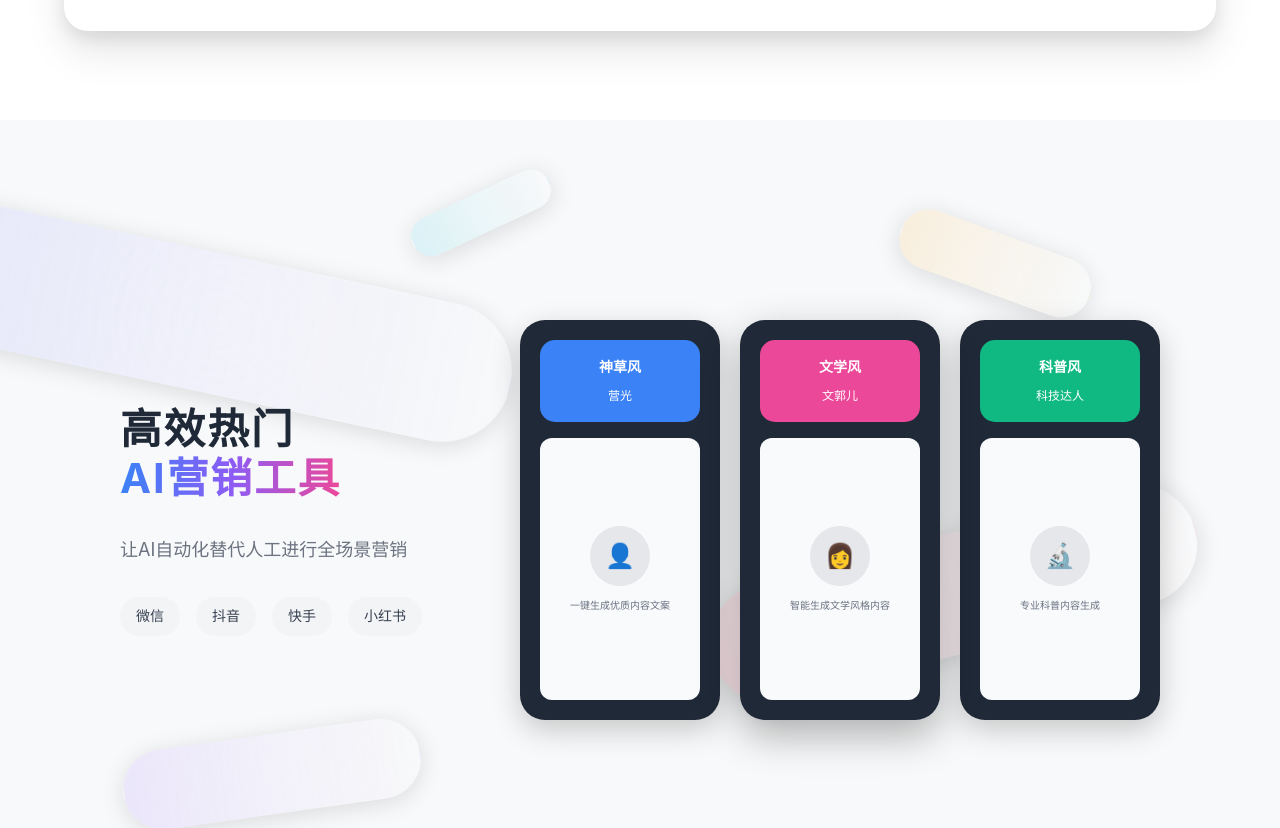
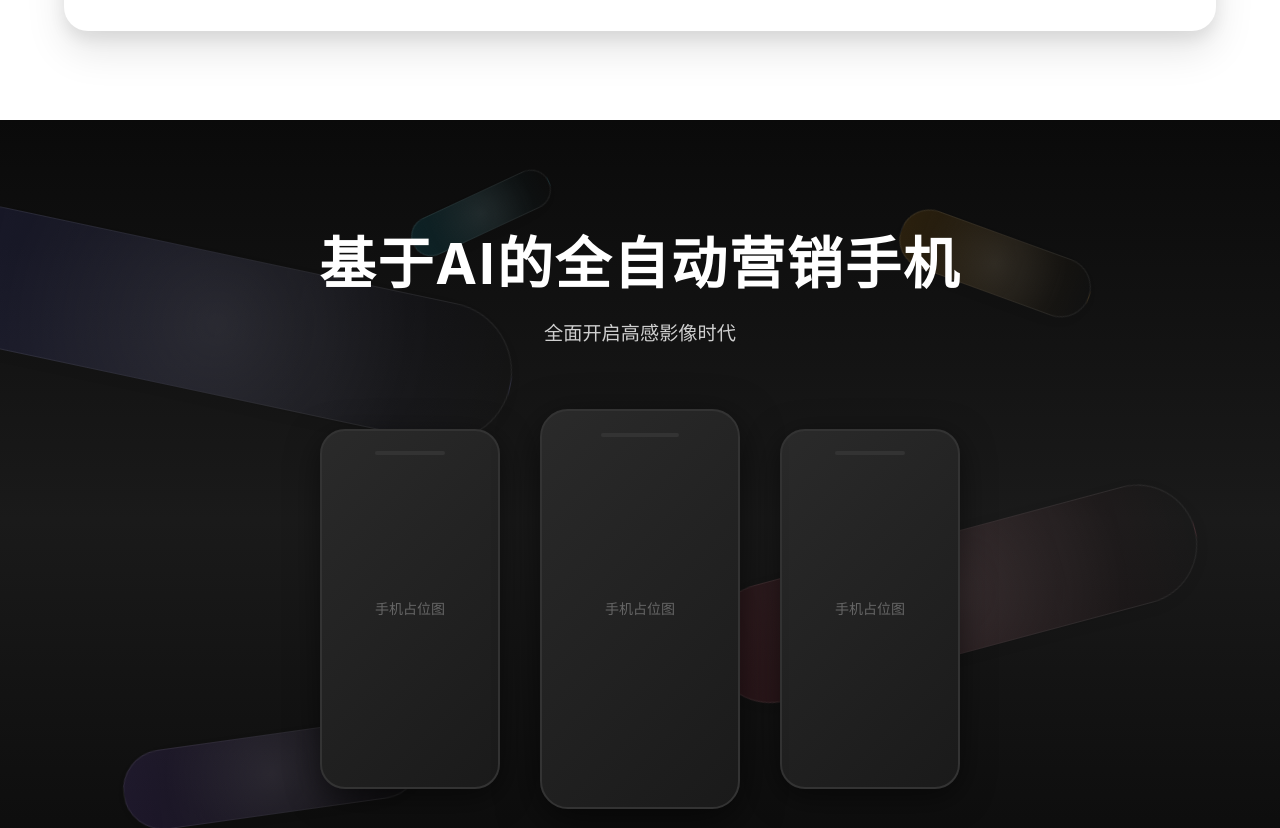
Before and after one commit to shenxiaodong198313/tanke, a React (Create React App) app: page / in a window 1280 px wide. Shown: the part 680-1508 px from the top of the page. Built offline with nearby package versions, Linux system fonts and the light colour scheme; no server answers.

Commit message:
Update ShapeHero.tsx

```diff
--- a/src/components/ShapeHero.tsx
+++ b/src/components/ShapeHero.tsx
@@ -92,11 +92,13 @@ export default function HeroGeometric() {
         position: 'relative',
         minHeight: '100vh',
         width: '100%',
-        background: '#f8f9fa', // 浅灰色背景
+        background: 'linear-gradient(180deg, #0a0a0a 0%, #1a1a1a 50%, #0a0a0a 100%)', // 深色背景
         overflow: 'hidden',
         display: 'flex',
+        flexDirection: 'column',
         alignItems: 'center',
         justifyContent: 'center',
+        padding: '80px 40px',
       }}
     >
       {/* 漂浮几何体 */}
@@ -111,99 +113,147 @@ export default function HeroGeometric() {
           zIndex: 10,
           width: '100%',
           maxWidth: 1200,
-          margin: '0 auto',
-          display: 'flex',
-          alignItems: 'center',
-          justifyContent: 'space-between',
-          padding: '0 80px',
+          textAlign: 'center',
         }}
       >
-        {/* 左侧内容区域 */}
-        <div style={{flex: 1, maxWidth: '500px'}}>
+        {/* 标题区域 */}
         <h1 style={{
-            fontSize: '2.6rem',
+          fontSize: '3.5rem',
           fontWeight: 700,
-            marginBottom: '32px',
+          marginBottom: '20px',
           marginTop: '0',
-            textAlign: 'left',
+          color: 'white',
           letterSpacing: '2px',
           lineHeight: '1.2'
         }}>
-            <div style={{color: '#1f2937'}}>高效热门</div>
+          基于AI的全自动营销手机
+        </h1>
+
+        <p style={{
+          fontSize: '1.2rem',
+          color: 'rgba(255,255,255,0.8)',
+          marginBottom: '60px',
+          lineHeight: '1.6'
+        }}>
+          全面开启高感影像时代
+        </p>
+
+        {/* 手机展示区域 */}
         <div style={{
-              background: 'linear-gradient(90deg, #3b82f6 0%, #8b5cf6 50%, #ec4899 100%)',
-              WebkitBackgroundClip: 'text',
-              WebkitTextFillColor: 'transparent',
-              backgroundClip: 'text',
-              display: 'inline-block'
-            }}>AI营销工具</div>
-          </h1>
-          <p style={{fontSize: '18px', color: '#6b7280', lineHeight: '1.6', marginBottom: '32px'}}>
-            让AI自动化替代人工进行全场景营销
-          </p>
-          <div style={{display: 'flex', gap: '16px', flexWrap: 'wrap'}}>
-            <div style={{padding: '8px 16px', backgroundColor: '#f3f4f6', borderRadius: '20px', fontSize: '14px', color: '#374151'}}>微信</div>
-            <div style={{padding: '8px 16px', backgroundColor: '#f3f4f6', borderRadius: '20px', fontSize: '14px', color: '#374151'}}>抖音</div>
-            <div style={{padding: '8px 16px', backgroundColor: '#f3f4f6', borderRadius: '20px', fontSize: '14px', color: '#374151'}}>快手</div>
-            <div style={{padding: '8px 16px', backgroundColor: '#f3f4f6', borderRadius: '20px', fontSize: '14px', color: '#374151'}}>小红书</div>
+          display: 'flex',
+          justifyContent: 'center',
+          alignItems: 'center',
+          gap: '40px',
+          marginTop: '40px'
+        }}>
+          {/* 第一个手机 */}
+          <motion.div
+            initial={{ opacity: 0, y: 50 }}
+            animate={{ opacity: 1, y: 0 }}
+            transition={{ duration: 0.8, delay: 0.2 }}
+            style={{
+              width: '180px',
+              height: '360px',
+              backgroundColor: '#1f1f1f',
+              borderRadius: '25px',
+              border: '2px solid #333',
+              display: 'flex',
+              alignItems: 'center',
+              justifyContent: 'center',
+              boxShadow: '0 8px 32px rgba(0,0,0,0.5)',
+              position: 'relative',
+              background: 'linear-gradient(135deg, #2a2a2a 0%, #1a1a1a 100%)'
+            }}
+          >
+            <div style={{
+              position: 'absolute',
+              top: '20px',
+              width: '40%',
+              height: '4px',
+              backgroundColor: '#333',
+              borderRadius: '2px'
+            }} />
+            <div style={{
+              color: '#666',
+              fontSize: '14px',
+              textAlign: 'center'
+            }}>
+              手机占位图
             </div>
+          </motion.div>
+
+          {/* 第二个手机（中间，稍大） */}
+          <motion.div
+            initial={{ opacity: 0, y: 50 }}
+            animate={{ opacity: 1, y: 0 }}
+            transition={{ duration: 0.8, delay: 0.4 }}
+            style={{
+              width: '200px',
+              height: '400px',
+              backgroundColor: '#1f1f1f',
+              borderRadius: '28px',
+              border: '2px solid #333',
+              display: 'flex',
+              alignItems: 'center',
+              justifyContent: 'center',
+              boxShadow: '0 12px 40px rgba(0,0,0,0.6)',
+              position: 'relative',
+              background: 'linear-gradient(135deg, #2a2a2a 0%, #1a1a1a 100%)',
+              zIndex: 2
+            }}
+          >
+            <div style={{
+              position: 'absolute',
+              top: '22px',
+              width: '40%',
+              height: '4px',
+              backgroundColor: '#333',
+              borderRadius: '2px'
+            }} />
+            <div style={{
+              color: '#666',
+              fontSize: '14px',
+              textAlign: 'center'
+            }}>
+              手机占位图
             </div>
+          </motion.div>
 
-        {/* 右侧手机展示区域 */}
-        <div style={{flex: 1, display: 'flex', justifyContent: 'center', alignItems: 'center', gap: '20px', position: 'relative'}}>
-          {/* 第一个手机 - 神草风 */}
-          <div style={{position: 'relative'}}>
-            <div style={{width: '200px', height: '400px', backgroundColor: '#1f2937', borderRadius: '25px', padding: '20px', display: 'flex', flexDirection: 'column', boxShadow: '0 10px 30px rgba(0,0,0,0.2)'}}>
-              <div style={{backgroundColor: '#3b82f6', borderRadius: '15px', padding: '16px', marginBottom: '16px', textAlign: 'center'}}>
-                <h4 style={{color: 'white', fontSize: '14px', fontWeight: 600, margin: '0 0 8px 0'}}>神草风</h4>
-                <p style={{color: 'white', fontSize: '12px', margin: 0}}>营光</p>
+          {/* 第三个手机 */}
+          <motion.div
+            initial={{ opacity: 0, y: 50 }}
+            animate={{ opacity: 1, y: 0 }}
+            transition={{ duration: 0.8, delay: 0.6 }}
+            style={{
+              width: '180px',
+              height: '360px',
+              backgroundColor: '#1f1f1f',
+              borderRadius: '25px',
+              border: '2px solid #333',
+              display: 'flex',
+              alignItems: 'center',
+              justifyContent: 'center',
+              boxShadow: '0 8px 32px rgba(0,0,0,0.5)',
+              position: 'relative',
+              background: 'linear-gradient(135deg, #2a2a2a 0%, #1a1a1a 100%)'
+            }}
+          >
+            <div style={{
+              position: 'absolute',
+              top: '20px',
+              width: '40%',
+              height: '4px',
+              backgroundColor: '#333',
+              borderRadius: '2px'
+            }} />
+            <div style={{
+              color: '#666',
+              fontSize: '14px',
+              textAlign: 'center'
+            }}>
+              手机占位图
             </div>
-              <div style={{backgroundColor: '#f8fafc', borderRadius: '12px', padding: '12px', flex: 1, display: 'flex', flexDirection: 'column', justifyContent: 'center'}}>
-                <div style={{textAlign: 'center'}}>
-                  <div style={{width: '60px', height: '60px', backgroundColor: '#e5e7eb', borderRadius: '50%', margin: '0 auto 12px', display: 'flex', alignItems: 'center', justifyContent: 'center'}}>
-                    <span style={{fontSize: '24px'}}>👤</span>
-                  </div>
-                  <p style={{fontSize: '10px', color: '#6b7280', lineHeight: '1.4', margin: 0}}>一键生成优质内容文案</p>
-                </div>
-              </div>
-            </div>
-          </div>
-
-          {/* 第二个手机 - 文学风 */}
-          <div style={{position: 'relative', zIndex: 2}}>
-            <div style={{width: '200px', height: '400px', backgroundColor: '#1f2937', borderRadius: '25px', padding: '20px', display: 'flex', flexDirection: 'column', boxShadow: '0 15px 40px rgba(0,0,0,0.3)'}}>
-              <div style={{backgroundColor: '#ec4899', borderRadius: '15px', padding: '16px', marginBottom: '16px', textAlign: 'center'}}>
-                <h4 style={{color: 'white', fontSize: '14px', fontWeight: 600, margin: '0 0 8px 0'}}>文学风</h4>
-                <p style={{color: 'white', fontSize: '12px', margin: 0}}>文郭儿</p>
-              </div>
-              <div style={{backgroundColor: '#f8fafc', borderRadius: '12px', padding: '12px', flex: 1, display: 'flex', flexDirection: 'column', justifyContent: 'center'}}>
-                <div style={{textAlign: 'center'}}>
-                  <div style={{width: '60px', height: '60px', backgroundColor: '#e5e7eb', borderRadius: '50%', margin: '0 auto 12px', display: 'flex', alignItems: 'center', justifyContent: 'center'}}>
-                    <span style={{fontSize: '24px'}}>👩</span>
-                  </div>
-                  <p style={{fontSize: '10px', color: '#6b7280', lineHeight: '1.4', margin: 0}}>智能生成文学风格内容</p>
-                </div>
-              </div>
-            </div>
-          </div>
-
-          {/* 第三个手机 - 科普风 */}
-          <div style={{position: 'relative'}}>
-            <div style={{width: '200px', height: '400px', backgroundColor: '#1f2937', borderRadius: '25px', padding: '20px', display: 'flex', flexDirection: 'column', boxShadow: '0 10px 30px rgba(0,0,0,0.2)'}}>
-              <div style={{backgroundColor: '#10b981', borderRadius: '15px', padding: '16px', marginBottom: '16px', textAlign: 'center'}}>
-                <h4 style={{color: 'white', fontSize: '14px', fontWeight: 600, margin: '0 0 8px 0'}}>科普风</h4>
-                <p style={{color: 'white', fontSize: '12px', margin: 0}}>科技达人</p>
-              </div>
-              <div style={{backgroundColor: '#f8fafc', borderRadius: '12px', padding: '12px', flex: 1, display: 'flex', flexDirection: 'column', justifyContent: 'center'}}>
-                <div style={{textAlign: 'center'}}>
-                  <div style={{width: '60px', height: '60px', backgroundColor: '#e5e7eb', borderRadius: '50%', margin: '0 auto 12px', display: 'flex', alignItems: 'center', justifyContent: 'center'}}>
-                    <span style={{fontSize: '24px'}}>🔬</span>
-                  </div>
-                  <p style={{fontSize: '10px', color: '#6b7280', lineHeight: '1.4', margin: 0}}>专业科普内容生成</p>
-                </div>
-              </div>
-            </div>
-          </div>
+          </motion.div>
         </div>
       </div>
     </div>
```
Lines whose indentation alone changed are shown as unchanged.
